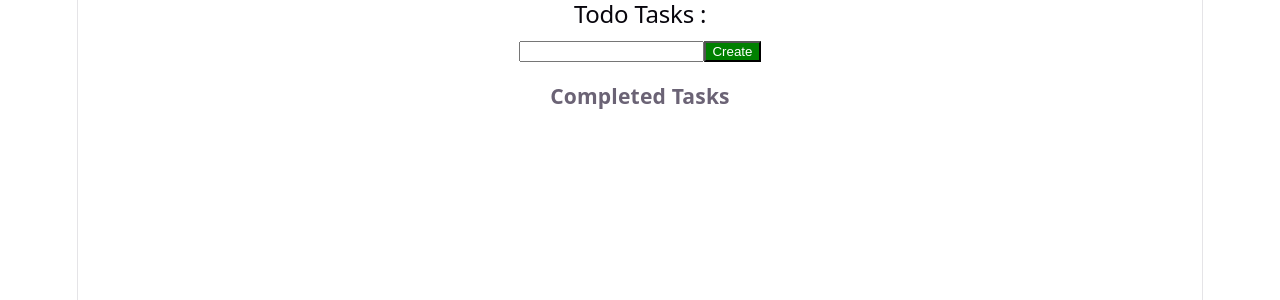
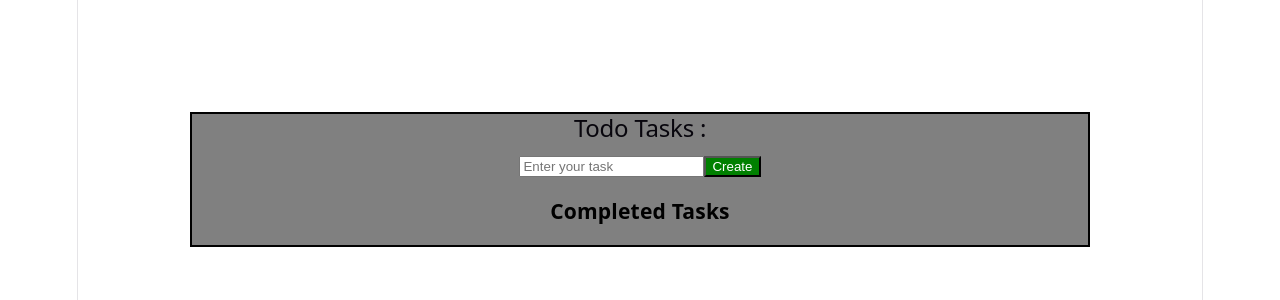
Before and after one commit to sahiba2503/myTodo, a React (Vite) app: page / in a window 1280 px wide. Shown: the top 300 px of the page. Built offline with nearby package versions, Linux system fonts and the light colour scheme.

Commit message:
add move button to completed task list

```diff
--- a/src/App.jsx
+++ b/src/App.jsx
@@ -59,10 +59,11 @@ function moveCompletedTask(index){
 }
   return (
 
-    <div >
+    <div style={{border:"2px solid black",background:"gray",margin:"10%"}} >
       <h2>Todo Tasks : {todo}</h2>
       <form onSubmit={handleSubmit}>
         <input type="text"
+        placeholder='Enter your task'
         value={todo}
         onChange={(e)=>setTodo(e.target.value)} />
         <button type = "submit" style={{background:"green",color:"white"}}>Create</button>
@@ -78,7 +79,7 @@ function moveCompletedTask(index){
   ))
 }
  </ul>
- <h3>Completed Tasks</h3>
+ <h3  style={{color:"black"}} >Completed Tasks</h3>
  <ul>
   {completed.map((name, index)=>(
 
```
